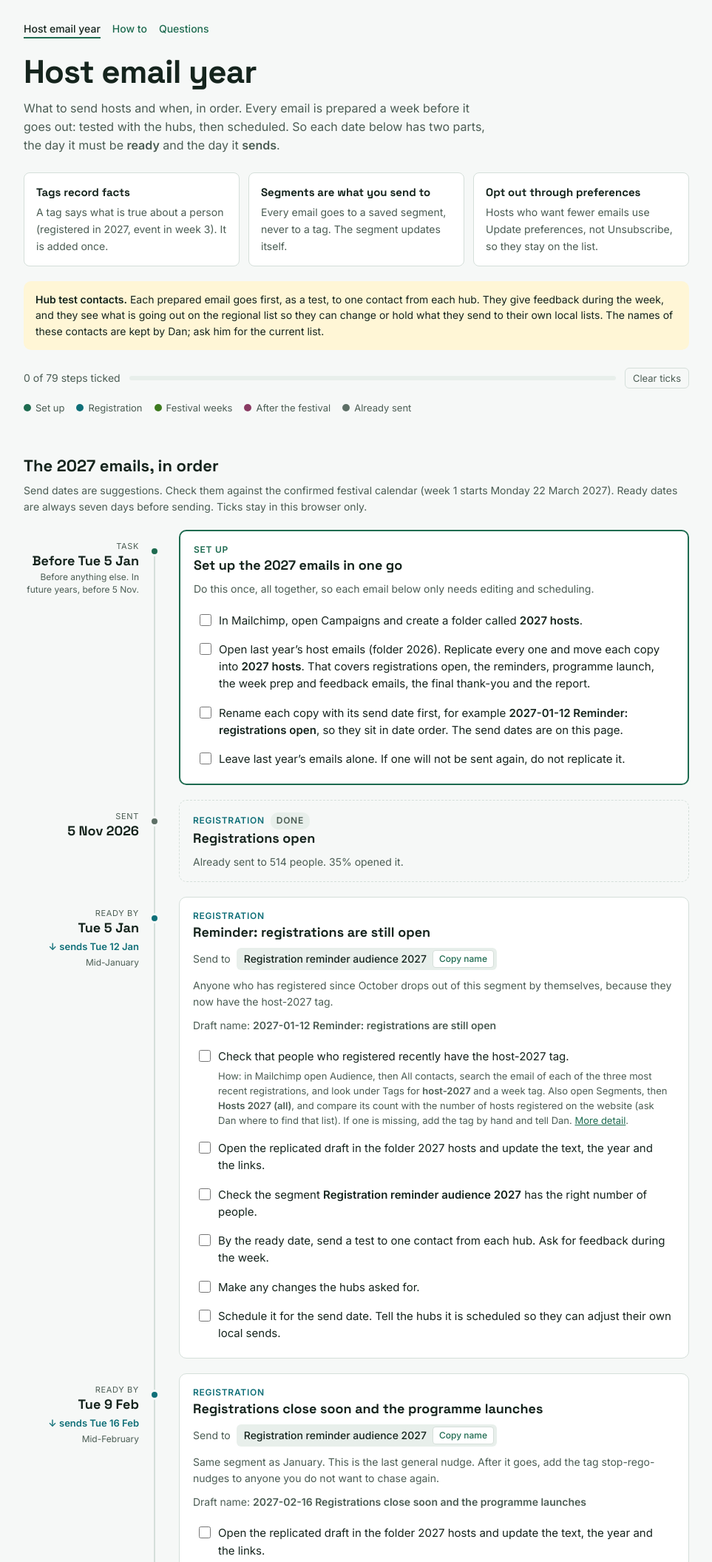
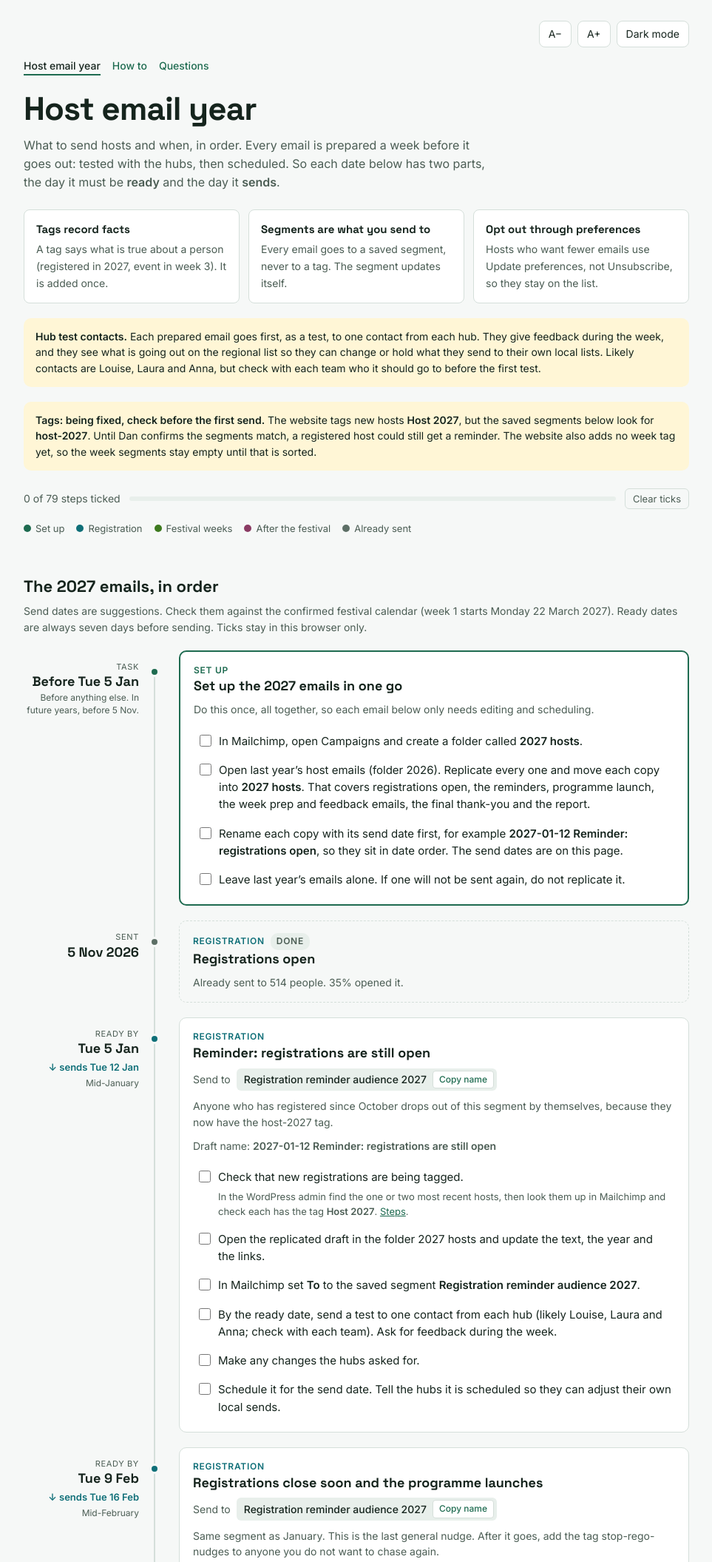
Before and after one commit to EcoFestHub/ecofest-briefing, a plain HTML site: page host-email-year/index.html in a window 1280 px wide. Shown: the top 2111 px of the page at 74% size, without its empty margins (158-1121 px from the left). Drawn offline with Linux system fonts and the light colour scheme.

Commit message:
Host email year: light/dark and text size, simpler checks, clearer Monday steps, tag warning
Co-Authored-By: Claude Sonnet 5.5 <noreply@anthropic.com>

```diff
--- a/host-email-year/how-to/index.html
+++ b/host-email-year/how-to/index.html
@@ -88,13 +88,14 @@ footer { margin-top: 40px; font-size: 13px; color: var(--ink-soft); }
     <div class="body">
       <ol>
         <li>Make the change on the <b>Contacts</b> tab, one cell at a time (email, first name, last name or phone).</li>
-        <li>Open the <b>Updates for Mailchimp</b> tab. A row appears for each person who is on the regional list. People who are not on the regional list do not need passing on.</li>
-        <li>Copy columns <b>A to D</b> (Email, First name, Last name, Phone).</li>
-        <li>In the <b>regional</b> Mailchimp go to Audience, then All contacts, then Add contacts, then Import contacts, then Copy and paste from file. Paste, and match the columns to Email, First name, Last name and Phone.</li>
+        <li>Open the separate <b>Updates for Mailchimp</b> tab. It lists only the people you changed who are on the regional list. It is not the Contacts tab.</li>
+        <li>On that tab, select columns <b>A to D</b> of the rows without a Y, and copy.</li>
+        <li>In the <b>regional</b> Mailchimp (the Mailchimp website, not a sheet tab) go to Audience, All contacts, Add contacts, Import contacts, then the copy and paste option. Paste, and match the columns to Email, First name, Last name and Phone.</li>
         <li>When Mailchimp asks, choose <b>Update existing contacts</b>.</li>
-        <li>If the <b>Old email</b> column has an address, that person changed their email. Mailchimp adds the new address as a new contact, so archive the old one: Audience, All contacts, search the old address, open it and choose Archive.</li>
-        <li>Put <b>Y</b> in the <b>Done</b> column. Later, <b>Host list &gt; Clear finished rows</b> tidies the tab.</li>
+        <li>If the <b>Old email</b> column has an address, that person changed their email. Mailchimp adds the new address as a new contact, so archive the old one: search the old address, open it and choose Archive.</li>
+        <li>Back in the sheet, type <b>Y</b> in the <b>Done</b> column for each row you pasted (type it once and drag it down for several rows). That is the end of the job.</li>
       </ol>
+      <div class="callout">Nothing clears itself. Rows with a Y stay as a record. To tidy them away, choose <b>Host list &gt; Clear finished rows</b> whenever you like.</div>
     </div>
   </details>
 
@@ -127,14 +128,14 @@ footer { margin-top: 40px; font-size: 13px; color: var(--ink-soft); }
   </details>
 
   <details id="hub-opt-ins">
-    <summary>Add the hub opt-ins to the Kaip&#257;tiki list<small>People who ticked Kaip&#257;tiki on the regional sign-up.</small></summary>
+    <summary>Add the hub opt-ins to the Kaip&#257;tiki list (Dan)<small>People who ticked Kaip&#257;tiki on the regional sign-up. Only Dan can sign in to the Kaip&#257;tiki Mailchimp.</small></summary>
     <div class="body">
       <ol>
-        <li>Open the <b>Hub opt-ins to add</b> tab. Each run fills it with people who chose Kaip&#257;tiki and are not on our list yet.</li>
-        <li>Copy them into the Kaip&#257;tiki Mailchimp. If someone is already there with newer details, choose <b>add new only</b> so you do not overwrite them.</li>
-        <li>In the sheet choose <b>Host list &gt; Mark hub opt-ins as added</b>. This puts them in Contacts as Active (hub opt-in) and clears the tab.</li>
+        <li>The Monday run emails Dan the new people, with a table of their email and name. The same people are on the <b>Hub opt-ins to add</b> tab in the sheet.</li>
+        <li>Copy the rows from that tab (or the table in the email) into the Kaip&#257;tiki Mailchimp import. Choose <b>add new only</b>, so newer details already there are not overwritten.</li>
+        <li>Straight afterwards, in the sheet choose <b>Host list &gt; Mark hub opt-ins as added</b>. It moves everyone on the tab into Contacts as Active (hub opt-in) and empties the tab.</li>
       </ol>
-      <div class="callout">Do not clear the tab by hand. The same people would appear again next time.</div>
+      <div class="callout">Do steps 2 and 3 in one sitting. The tab is only refilled when a run happens (Monday, or when someone chooses Run checks), so nobody new slips in between unless a run happens. Do not empty the tab by hand, or the same people come back next time.</div>
     </div>
   </details>
 
@@ -153,26 +154,27 @@ footer { margin-top: 40px; font-size: 13px; color: var(--ink-soft); }
   <h2>Checks</h2>
 
   <details id="check-tags">
-    <summary>Check that recent registrants have the host-2027 tag<small>Before a reminder email goes out.</small></summary>
+    <summary>Check that new registrations are being tagged<small>A quick spot check before a reminder email goes out.</small></summary>
     <div class="body">
+      <p>The website adds the Mailchimp tag when someone registers. This check makes sure that link is still working. If it breaks, people who have registered keep getting reminders, and week emails miss people.</p>
       <ol>
-        <li>Get the email addresses of the three most recent registrations from the website registration list. (Ask Dan where to find that list.)</li>
-        <li>In Mailchimp open <b>Audience</b>, then <b>All contacts</b>, and search for the first address.</li>
-        <li>Open the contact and look under <b>Tags</b>. You should see <b>host-2027</b> and a week tag such as <b>week-2027-3</b>.</li>
-        <li>Repeat for the other two.</li>
-        <li>Also open <b>Audience</b>, then <b>Segments</b>, then <b>Hosts 2027 (all)</b>. Compare its count with the number of hosts registered on the website. They should match or be very close.</li>
-        <li>If a tag is missing, open the contact, choose <b>Add tag</b>, and add it by hand. Then tell Dan, because the tagging at registration may have failed.</li>
+        <li>In the WordPress admin, open <b>Events</b> and find the one or two most recent registrations. Note each host's email address.</li>
+        <li>In Mailchimp open <b>Audience</b>, then <b>All contacts</b>, and search for the address.</li>
+        <li>Open the contact and look under <b>Tags</b> for <b>Host 2027</b> (and <b>Event Form</b>). The website does not add a week tag yet.</li>
+        <li>If a tag is missing, add it by hand and tell Dan.</li>
       </ol>
     </div>
   </details>
 
-  <details id="check-segment">
-    <summary>Check a Mailchimp segment has the right people</summary>
+  <details id="to-check">
+    <summary>Sort out the contacts marked To check<small>People nobody has decided about yet. They are not emailed until someone does.</small></summary>
     <div class="body">
       <ol>
-        <li>In Mailchimp open <b>Audience</b>, then <b>Segments</b>.</li>
-        <li>Click the segment. The count and a sample of contacts show.</li>
-        <li>Does the count look sensible? Open a couple of contacts from the sample and check their tags match the segment's rule.</li>
+        <li>In the sheet open the <b>Contacts</b> tab.</li>
+        <li>Click the filter button on the <b>Local status</b> heading and show only <b>To check</b>.</li>
+        <li>Read the notes columns for each person.</li>
+        <li>Pick from the drop-down: <b>Active</b> (we should email them), <b>Asked off</b> (they asked not to be emailed) or <b>Removed</b> (gone, or the address is dead). If you do not know, leave it as To check.</li>
+        <li>Clear the filter when you are done.</li>
       </ol>
     </div>
   </details>
@@ -181,17 +183,18 @@ footer { margin-top: 40px; font-size: 13px; color: var(--ink-soft); }
     <summary>Every Monday: the weekly check<small>When the summary email arrives.</small></summary>
     <div class="body">
       <ol>
-        <li>Open the weekly summary email and the host list sheet.</li>
-        <li>If the <b>Hub opt-ins to add</b> tab has people, add them (see above).</li>
-        <li>If the <b>Updates for Mailchimp</b> tab has rows without a Y, pass them on (see above).</li>
-        <li>Look through any <b>To check</b> rows on the Contacts tab and give each a status.</li>
-        <li>If the email says there is a problem, tell Dan.</li>
+        <li>Read the summary email. It gives counts, not names.</li>
+        <li>If corrections are waiting, follow <a href="#send-changes">Pass my changes on to Mailchimp</a>.</li>
+        <li>If there are To check contacts, follow <a href="#to-check">Sort out the contacts marked To check</a>.</li>
+        <li>Hub opt-ins are Dan's job. He gets his own email.</li>
+        <li>If the email reports a problem, tell Dan.</li>
       </ol>
     </div>
   </details>
 
   <footer>Not here? Ask Dan, and it will be added. The <a href="../questions/">Questions</a> page answers short questions in plain words.</footer>
 </div>
+<script src="../ui.js"></script>
 <script>
 // Open the block named in the address (for example #bounces) so links from other pages land on it.
 function openHash() {
--- a/host-email-year/index.html
+++ b/host-email-year/index.html
@@ -119,7 +119,9 @@ footer { margin-top: 48px; font-size: 13px; color: var(--ink-soft); }
     <div class="rule"><b>Segments are what you send to</b><span>Every email goes to a saved segment, never to a tag. The segment updates itself.</span></div>
     <div class="rule"><b>Opt out through preferences</b><span>Hosts who want fewer emails use Update preferences, not Unsubscribe, so they stay on the list.</span></div>
   </div>
-  <div class="hubnote"><b>Hub test contacts.</b> Each prepared email goes first, as a test, to one contact from each hub. They give feedback during the week, and they see what is going out on the regional list so they can change or hold what they send to their own local lists. The names of these contacts are kept by Dan; ask him for the current list.</div>
+  <div class="hubnote"><b>Hub test contacts.</b> Each prepared email goes first, as a test, to one contact from each hub. They give feedback during the week, and they see what is going out on the regional list so they can change or hold what they send to their own local lists. Likely contacts are Louise, Laura and Anna, but check with each team who it should go to before the first test.</div>
+
+  <div class="hubnote"><b>Tags: being fixed, check before the first send.</b> The website tags new hosts <b>Host 2027</b>, but the saved segments below look for <b>host-2027</b>. Until Dan confirms the segments match, a registered host could still get a reminder. The website also adds no week tag yet, so the week segments stay empty until that is sorted.</div>
 
   <div class="progress" aria-live="polite"><span id="count">0 of 0 steps ticked</span><span class="bar"><i id="barfill"></i></span><button class="reset" id="reset" type="button">Clear ticks</button></div>
   <div class="key">
@@ -136,11 +138,11 @@ footer { margin-top: 48px; font-size: 13px; color: var(--ink-soft); }
 
   <h2>Between the emails</h2>
   <div class="cols">
-    <div class="panel"><h3>Every Monday</h3><p>The host list sheet emails you a summary. Open it and look at three things:</p>
-      <ul><li><b>Hub opt-ins to add</b>: paste the people into the KP Mailchimp, then use Host list &gt; Mark hub opt-ins as added.</li>
-      <li><b>Updates for Mailchimp</b>: paste columns A to D into the regional import, choose Update existing contacts, then put Y in Done.</li>
-      <li><b>To check</b> rows on Contacts: decide a status for each.</li></ul></div>
-    <div class="panel"><h3>When a host is missing from a segment</h3><p>Open the person in Mailchimp and look at their tags. A registered host needs <b>host-2027</b> and a <b>week-2027-N</b> tag. If a tag is missing, add it by hand and tell Dan, because the tagging at registration may have failed. <a href="how-to/#check-tags">Step by step</a>.</p></div>
+    <div class="panel"><h3>Every Monday: Natahma</h3><p>The host list sheet emails a short summary with counts. Then:</p>
+      <ul><li><b>Corrections for Mailchimp.</b> Only if the summary says some are waiting. <a href="how-to/#send-changes">Steps</a>.</li>
+      <li><b>To check.</b> Give a status to any contact marked To check. <a href="how-to/#to-check">Steps</a>.</li></ul></div>
+    <div class="panel"><h3>When there are new hub opt-ins: Dan</h3><p>The sheet emails Dan the new people who chose Kaip&#257;tiki. Only Dan can sign in to the Kaip&#257;tiki Mailchimp, so this part is his. <a href="how-to/#hub-opt-ins">Steps</a>.</p></div>
+    <div class="panel"><h3>When a host is missing from a segment</h3><p>Open the person in Mailchimp and look at their tags. A registered host should have the tag <b>Host 2027</b>. Week tags are not added automatically yet. If the host tag is missing, add it by hand and tell Dan. <a href="how-to/#check-tags">Steps</a>.</p></div>
   </div>
 
   <h2>The saved segments</h2>
@@ -160,6 +162,7 @@ footer { margin-top: 48px; font-size: 13px; color: var(--ink-soft); }
   <footer>Made from the host comms plan. Segment names are exactly as they appear in the regional Mailchimp audience.</footer>
 </div>
 
+<script src="ui.js"></script>
 <script>
 var SEG = {
   rem: 'Registration reminder audience 2027',
@@ -176,15 +179,14 @@ function nameDate(iso) { return iso; }
 function steps(segName, extra) {
   var s = [
     'Open the replicated draft in the folder 2027 hosts and update the text, the year and the links.',
-    'Check the segment <b>' + segName + '</b> has the right number of people.',
-    'By the ready date, send a test to one contact from each hub. Ask for feedback during the week.',
+    'In Mailchimp set <b>To</b> to the saved segment <b>' + segName + '</b>.',
+    'By the ready date, send a test to one contact from each hub (likely Louise, Laura and Anna; check with each team). Ask for feedback during the week.',
     'Make any changes the hubs asked for.',
     'Schedule it for the send date. Tell the hubs it is scheduled so they can adjust their own local sends.'
   ];
   return extra ? extra.concat(s) : s;
 }
-var CHECKTAGS = 'Check that people who registered recently have the host-2027 tag. <span class="how">How: in Mailchimp open Audience, then All contacts, search the email of each of the three most recent registrations, and look under Tags for <b>host-2027</b> and a week tag. Also open Segments, then <b>Hosts 2027 (all)</b>, and compare its count with the number of hosts registered on the website (ask Dan where to find that list). If one is missing, add the tag by hand and tell Dan. <a href="how-to/#check-tags">More detail</a>.</span>';
-
+var CHECKTAGS = 'Check that new registrations are being tagged. <span class="how">In the WordPress admin find the one or two most recent hosts, then look them up in Mailchimp and check each has the tag <b>Host 2027</b>. <a href="how-to/#check-tags">Steps</a>.</span>';
 var EMAILS = [
   { id: 'setup', phase: 'setup', first: true, ready: 'Before Tue 5 Jan', send: 'First task', sub: 'Before anything else. In future years, before 5 Nov.',
     name: 'Set up the 2027 emails in one go', to: null,
@@ -234,7 +236,7 @@ var RESTART = [
   'Replicate last year’s emails into a new folder for the year and put the send dates in their names (before 5 November).',
   'Create the new year tags: host-2028 and week-2028-1 to week-2028-5.',
   'Add host-prior to everyone who has this year’s host tag, so they count as past hosts next year.',
-  'Update the registration tagging (Zapier or whatever replaces it) so new registrants get the new year tag.',
+  'Ask whoever looks after the website to change the registration tag to the new year (it is set in the website code).',
   'Make the new saved segments for the year. Copy the old ones and swap the year tag in each.',
   'Import the first registrants and set Registered and Week(s) in the host list sheet.',
   'Add the new year to the host list sheet Settings tab (festival_year).',
--- /dev/null
+++ b/host-email-year/ui.js
@@ -0,0 +1,59 @@
+// Light/dark switch and text size, shared by the three host email pages. Choices are remembered in this browser.
+(function () {
+  var KEY = 'ef-host-ui';
+  var root = document.documentElement;
+  var state = {};
+  try { state = JSON.parse(localStorage.getItem(KEY) || '{}') || {}; } catch (e) { state = {}; }
+  var SIZES = [0.9, 1, 1.15, 1.3, 1.5];
+  var size = SIZES.indexOf(state.size) >= 0 ? state.size : 1;
+
+  function save() { try { localStorage.setItem(KEY, JSON.stringify(state)); } catch (e) { /* ignore */ } }
+  function isDark() {
+    var t = root.getAttribute('data-theme');
+    if (t) return t === 'dark';
+    return window.matchMedia && window.matchMedia('(prefers-color-scheme: dark)').matches;
+  }
+  if (state.theme === 'dark' || state.theme === 'light') root.setAttribute('data-theme', state.theme);
+
+  var wrap = document.querySelector('.wrap');
+  if (!wrap) return;
+
+  var css = document.createElement('style');
+  css.textContent = '.uibar{display:flex;gap:8px;justify-content:flex-end;flex-wrap:wrap;margin-bottom:14px}' +
+    '.uibar button{font:inherit;font-size:14px;min-height:36px;min-width:44px;padding:4px 12px;border-radius:8px;cursor:pointer;' +
+    'border:1px solid var(--line);background:var(--surface);color:var(--ink)}' +
+    '.uibar button:disabled{opacity:.45;cursor:default}' +
+    '.uibar button:focus-visible{outline:2px solid var(--accent);outline-offset:2px}';
+  document.head.appendChild(css);
+
+  var bar = document.createElement('div');
+  bar.className = 'uibar';
+  function button(label, name) {
+    var b = document.createElement('button');
+    b.type = 'button'; b.textContent = label; b.setAttribute('aria-label', name); b.title = name;
+    bar.appendChild(b);
+    return b;
+  }
+  var smaller = button('A−', 'Smaller text');
+  var larger = button('A+', 'Larger text');
+  var theme = button('', 'Switch between light and dark');
+
+  function paint() {
+    wrap.style.zoom = size;
+    smaller.disabled = size === SIZES[0];
+    larger.disabled = size === SIZES[SIZES.length - 1];
+    theme.textContent = isDark() ? 'Light mode' : 'Dark mode';
+  }
+  function step(n) {
+    var i = Math.min(SIZES.length - 1, Math.max(0, SIZES.indexOf(size) + n));
+    size = SIZES[i]; state.size = size; save(); paint();
+  }
+  smaller.addEventListener('click', function () { step(-1); });
+  larger.addEventListener('click', function () { step(1); });
+  theme.addEventListener('click', function () {
+    var next = isDark() ? 'light' : 'dark';
+    root.setAttribute('data-theme', next); state.theme = next; save(); paint();
+  });
+  wrap.insertBefore(bar, wrap.firstChild);
+  paint();
+})();
```
Also changed, not shown: host-email-year/questions/index.html (+4 -3 lines).
